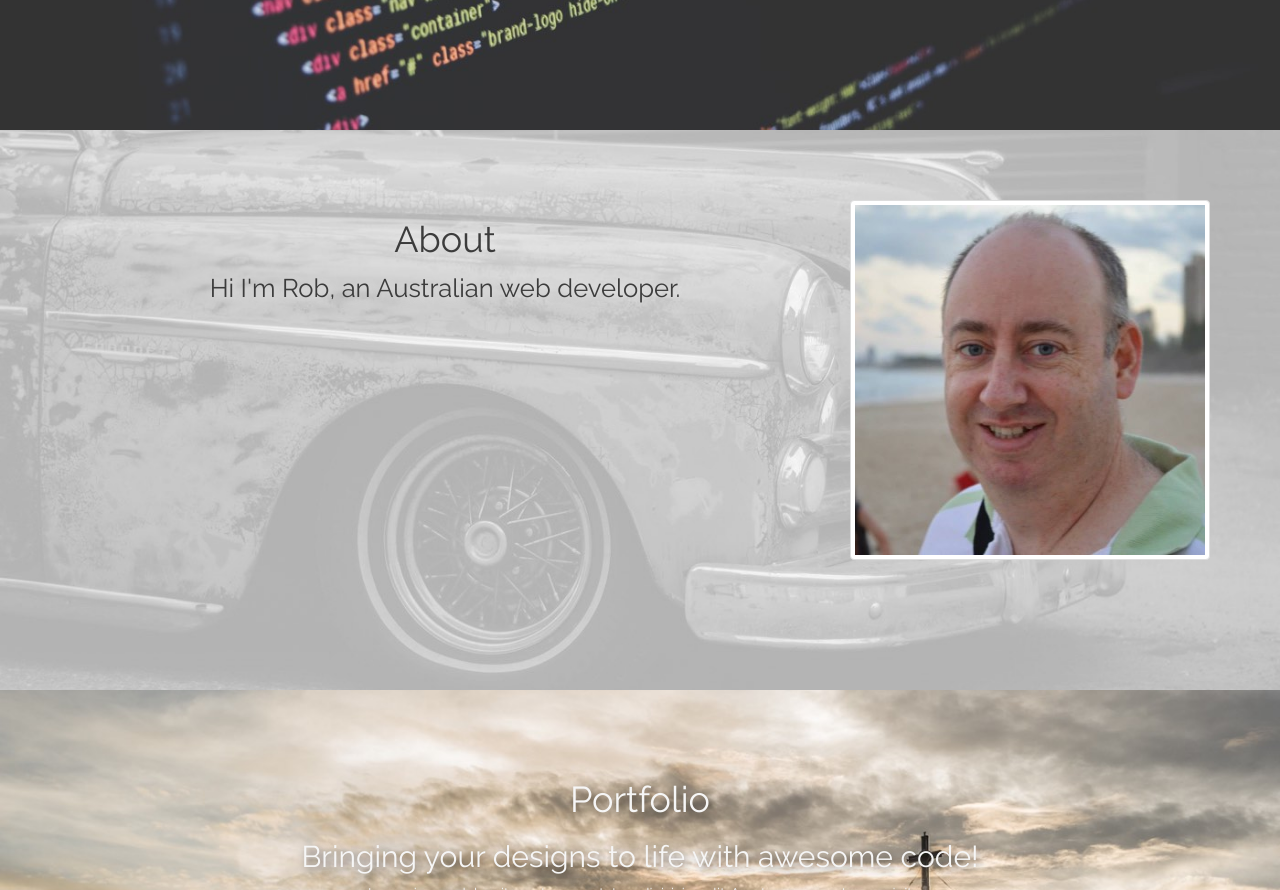
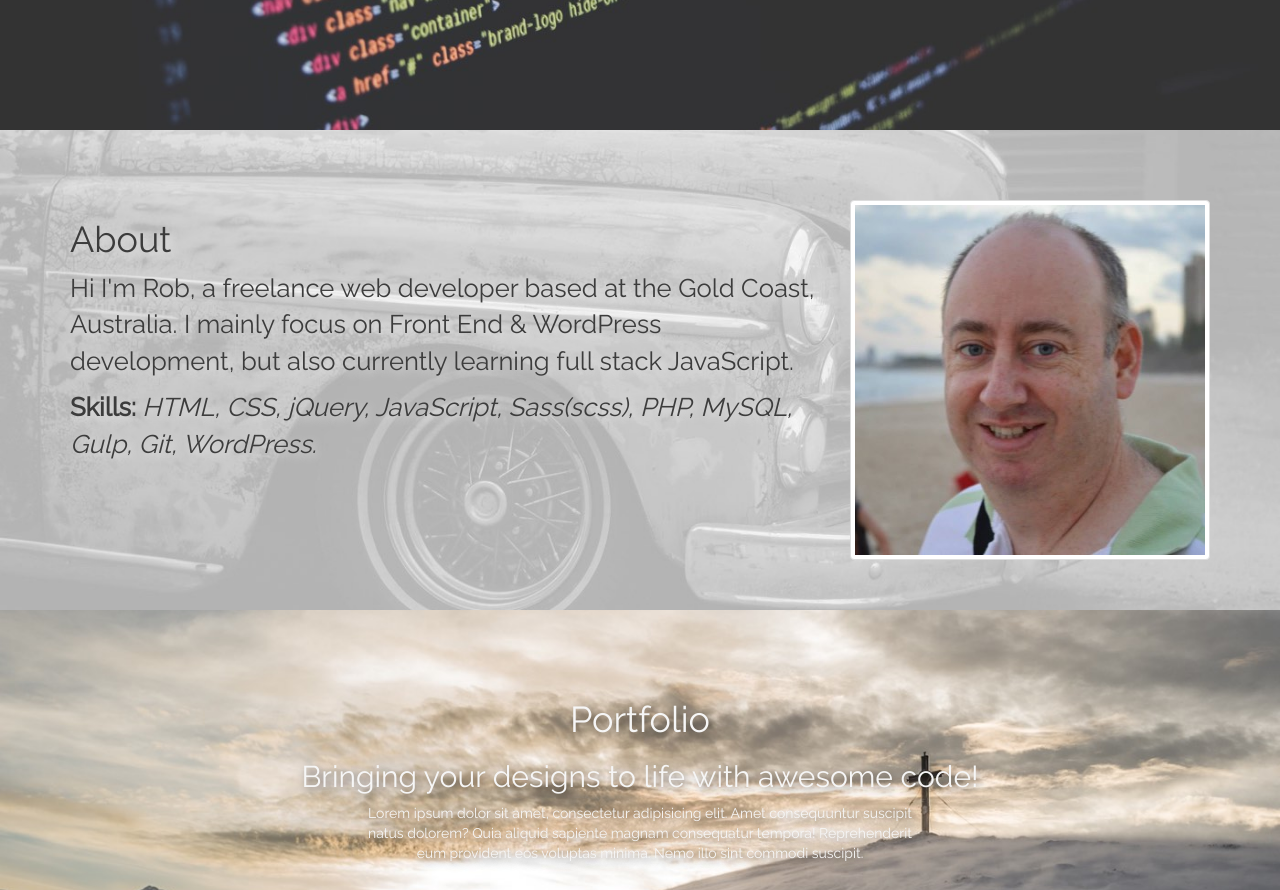
Before and after one commit to robrcodes/myFreeCodeCamp_2016, a website: page BasicFrontEndDevProjects/PersonalPorfolioWebpage/index.html in a window 1280 px wide. Shown: the part 560-1450 px from the top of the page. Drawn offline with Linux system fonts and the light colour scheme.

Commit message:
textual content added for about section

```diff
--- a/BasicFrontEndDevProjects/PersonalPorfolioWebpage/index.html
+++ b/BasicFrontEndDevProjects/PersonalPorfolioWebpage/index.html
@@ -94,7 +94,10 @@
           <div class="row">
             <div class="col-md-8">
               <h1>About</h1>
-              <p class="lorem">Hi I'm Rob, an Australian web developer.</p>
+              <p class="lorem">Hi I'm Rob, a freelance web developer based at the Gold Coast, Australia. I mainly focus on Front End & WordPress development, but also currently learning full stack JavaScript.</p>
+
+              <p><strong>Skills:</strong> <em>HTML, CSS, jQuery, JavaScript, Sass(scss), PHP, MySQL, Gulp, Git, WordPress.</em></p>
+
             </div>
             <div class="col-md-4">
               <img src="./dist/images/rjrbeach400.jpg" alt="" class="img-responsive img-thumbnail">
--- a/BasicFrontEndDevProjects/PersonalPorfolioWebpage/src/scss/main.scss
+++ b/BasicFrontEndDevProjects/PersonalPorfolioWebpage/src/scss/main.scss
@@ -61,11 +61,15 @@ body {
 }
 
 #about {
-    @include sectionStyle('../images/dodgecoronet1400w.jpg',70vh,$main-text,rgba($main-bg,0.7));
+    @include sectionStyle('../images/dodgecoronet1400w.jpg',60vh,$main-text,rgba($main-bg,0.7));
     //@include sectionStyle('',70vh);
+    h1 {
+      text-align: left;
+    }
     p {
       color: $main-text;
       font-size: 1.6rem;
+      text-align: left;
     }
 }
 
```
Also changed, not shown: BasicFrontEndDevProjects/PersonalPorfolioWebpage/dist/css/allcss.css, BasicFrontEndDevProjects/PersonalPorfolioWebpage/src/css/main.css, 1 other file.
